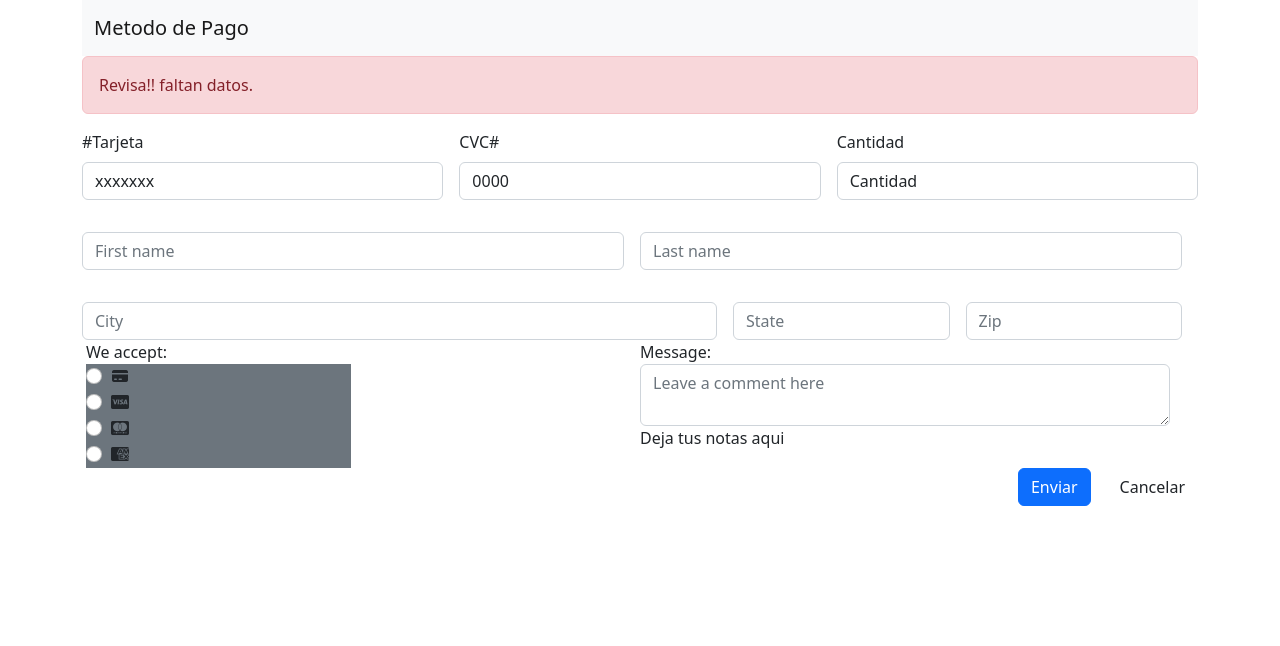
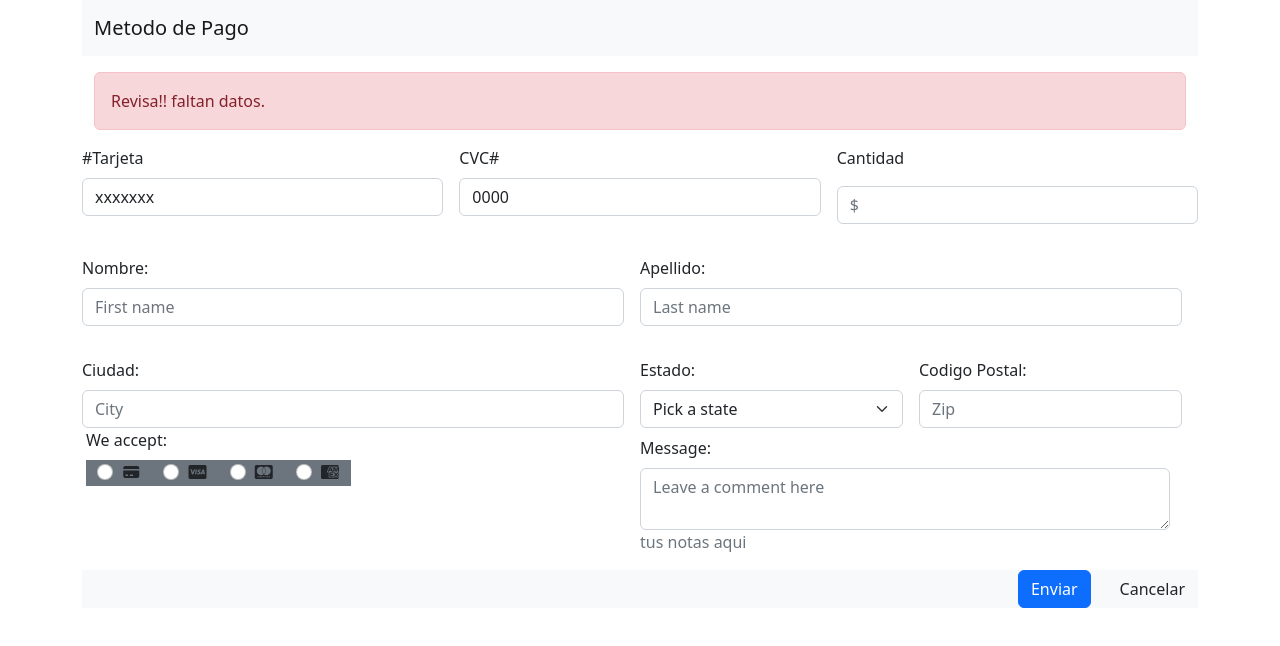
Before and after one commit to 4GeeksAcademy/isabella001_formularioHTML, a plain HTML site: page index.html in a window 1280 px wide. Drawn offline with nearby package versions, Linux system fonts and the light colour scheme.

Commit message:
formulario Isabella

```diff
--- a/index.html
+++ b/index.html
@@ -24,9 +24,10 @@
             </div>
         </nav>
 
-
-        <div class="alert alert-danger" role="alert">
-            Revisa!! faltan datos.
+        <div class="container mt-3">
+            <div class="alert alert-danger" role="alert">
+                Revisa!! faltan datos.
+            </div>
         </div>
 
         <!--formulario-->
@@ -43,38 +44,49 @@
 
             <div class="col-md-4">
                 <label for="validacion3" class="form-label">Cantidad</label>
-                <input type="text" class="form-control" id="validacion2" value="Cantidad" Required>
+                <input type="text" class="form-control mt-2" id="validacion2" placeholder="$" Required>
 
             </div>
 
             <div class="row g-3">
-                <div class="col">
-                    <input type="text" class="form-control" placeholder="First name" aria-label="First name">
+                <div class="col-md-6">
+                    <label for="Nombre">Nombre:</label>
+                    <input type="text" class="form-control mt-2" placeholder="First name" aria-label="First name">
                 </div>
-                <div class="col">
-                    <input type="text" class="form-control" placeholder="Last name" aria-label="Last name">
+                <div class="col-md-6">
+                    <label for="Apellido:">Apellido:</label>
+                    <input type="text" class="form-control mt-2" placeholder="Last name" aria-label="Last name">
                 </div>
             </div>
 
             <!-- zip-->
             <div class="row g-3">
-                <div class="col-sm-7">
-                    <input type="text" class="form-control" placeholder="City" aria-label="City">
+                <div class="col-md-6">
+                    <label for="Ciudad">Ciudad:</label>
+                    <input type="text" class="form-control mt-2" placeholder="City" aria-label="City">
                 </div>
-                <div class="col-sm">
-                    <input type="text" class="form-control" placeholder="State" aria-label="State">
+                <div class="col-md-3">
+                    <label for="Estado">Estado:</label>
+                    <select class="form-select required mt-2">
+                        <option value="">Pick a state</option>
+                        <option value="1">33162</option>
+                        <option value="2">4564</option>
+                        <option value="3">55786</option>
+                    </select>
                 </div>
-                <div class="col-sm">
-                    <input type="text" class="form-control" placeholder="Zip" aria-label="Zip">
+                <div class="col-md-3">
+                    <label for="Codigo Postal">Codigo Postal:</label>
+                    <input type="text" class="form-control mt-2" placeholder="Zip" aria-label="Zip">
                 </div>
             </div>
 
             <!--selec de tarjeta-->
             <div class="row">
 
-                <div class="col-sm-6">
+                <div class="col-sm-6 col-md-6">
                     <label for="Credit Card">We accept:</label>
-                    <div class="col-sm-6 bg-secondary d-fex align-content-center">
+                    <div class="col-sm-6 bg-secondary d-flex justify-content-md-around mt-2">
+
                         <div>
 
                             <div class="form-check">
@@ -113,15 +125,15 @@
                     </div>
                 </div>
 
-                <div class="col-sm-6">
+                <div class="col-sm-6 mt-2">
                     <label for="Credit Card">Message:</label>
-                    <textarea class="form-control" placeholder="Leave a comment here" id="floatingTextarea"></textarea>
-                    <label for="floatingTextarea">Deja tus notas aqui</label>
+                    <textarea class="form-control mt-2" placeholder="Leave a comment here" id="floatingTextarea"></textarea>
+                    <p class="text-muted"> tus notas aqui</p>
                 </div>
             </div>
         </form>
 
-        <div class="justify-content-md-end">
+        <div class="justify-content-md-end bg-light">
             <div class="d-grid gap-2 d-md-flex justify-content-md-end">
                 <button class="btn btn-primary me-md-2" type="button">Enviar</button>
                 <button class="btn btn-seccondary" type="button">Cancelar</button>
```
